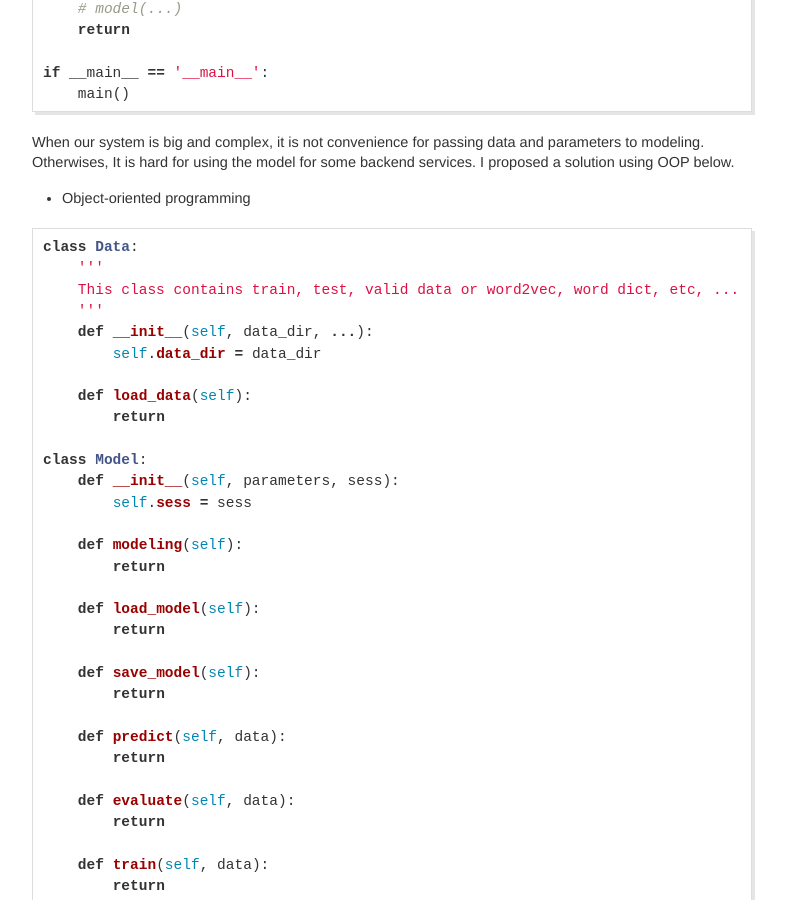
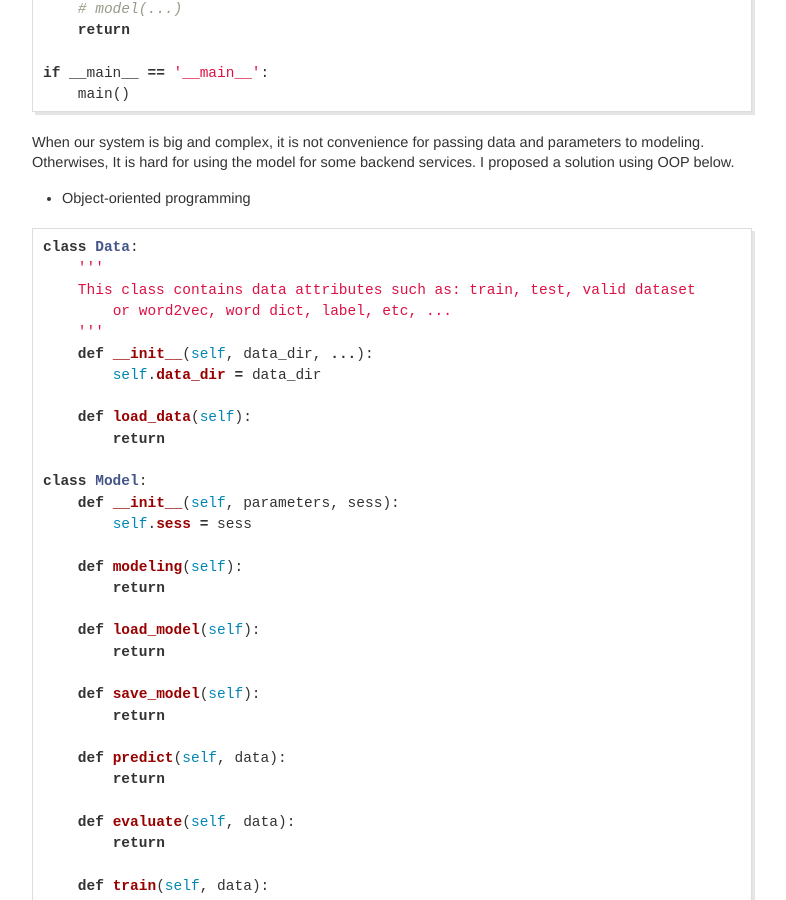
Before and after one commit to peace195/peace195.github.io, a Jekyll site: the page built from _posts/2017-07-20-structure-program-vs-oop.md, in a window 1280 px wide and 900 px high, scrolled down 926 px. Shown: the whole window, without its empty margins (248-1034 px from the left). Built offline with Jekyll 4.4.1, drawn with Linux system fonts in a browser that asks for light colours; our own code applies the rules of GitHub Pages for plain Markdown files; comment, search, counter and statistics services are not loaded.

Commit message:
comments

```diff
--- a/_posts/2017-07-20-structure-program-vs-oop.md
+++ b/_posts/2017-07-20-structure-program-vs-oop.md
@@ -49,7 +49,8 @@ Otherwises, It is hard for using the model for some backend services. I proposed
 {% highlight ruby tabsize=4%}
 class Data:
     '''
-    This class contains train, test, valid data or word2vec, word dict, etc, ...
+    This class contains data attributes such as: train, test, valid dataset
+	or word2vec, word dict, label, etc, ...
     '''
     def __init__(self, data_dir, ...):
         self.data_dir = data_dir
```
